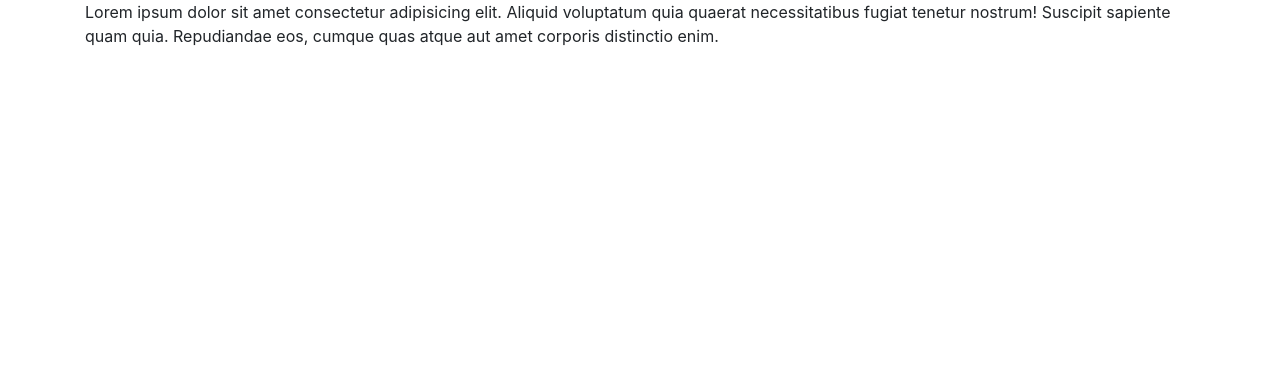
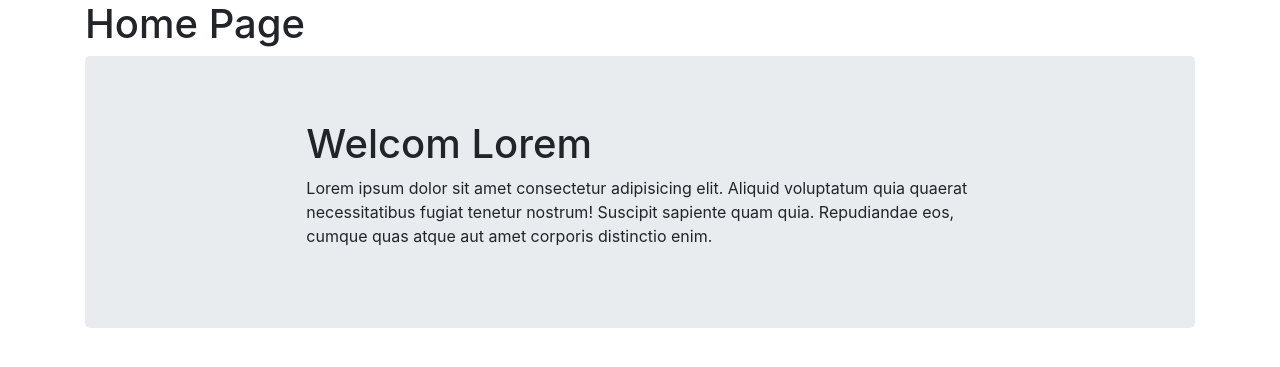
Before and after one commit to luismoax/FlaskCrashCourse, a Flask app: page / in a window 1280 px wide. Shown: the part 56-423 px from the top of the page. Run offline with Flask 2, Linux system fonts and the light colour scheme; some libraries are stand-ins or nearby versions.

Commit message:
add a jumbotron tu the homepage

```diff
--- a/templates/index.html
+++ b/templates/index.html
@@ -5,9 +5,20 @@
 <title>Home Luismo</title>
 {% endblock %}
 
-
 {% block body %}
 
-    <p>Lorem ipsum dolor sit amet consectetur adipisicing elit. Aliquid voluptatum quia quaerat necessitatibus fugiat tenetur nostrum! Suscipit sapiente quam quia. Repudiandae eos, cumque quas atque aut amet corporis distinctio enim.</p>
+<h1>Home Page</h1>
+
+<div class="jumbotron">
+    <div class="col-sm-8 mx-auto">
+        <h1>Welcom Lorem</h1>
+        <p>Lorem ipsum dolor sit amet consectetur adipisicing elit. Aliquid voluptatum quia quaerat necessitatibus
+            fugiat
+            tenetur nostrum! Suscipit sapiente quam quia. Repudiandae eos, cumque quas atque aut amet corporis
+            distinctio
+            enim.
+        </p>
+
+    </div>
 
 {% endblock %}
```
